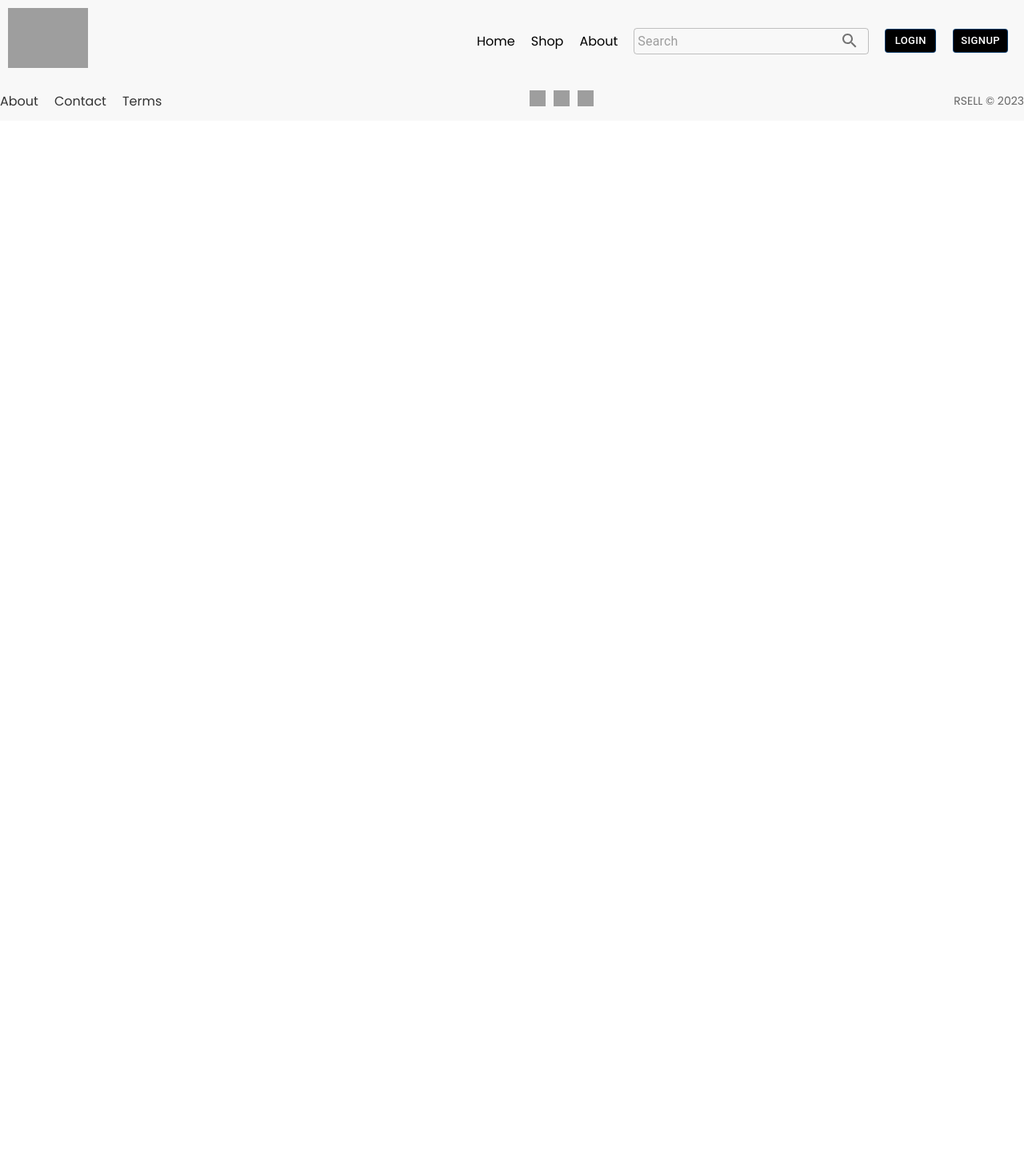
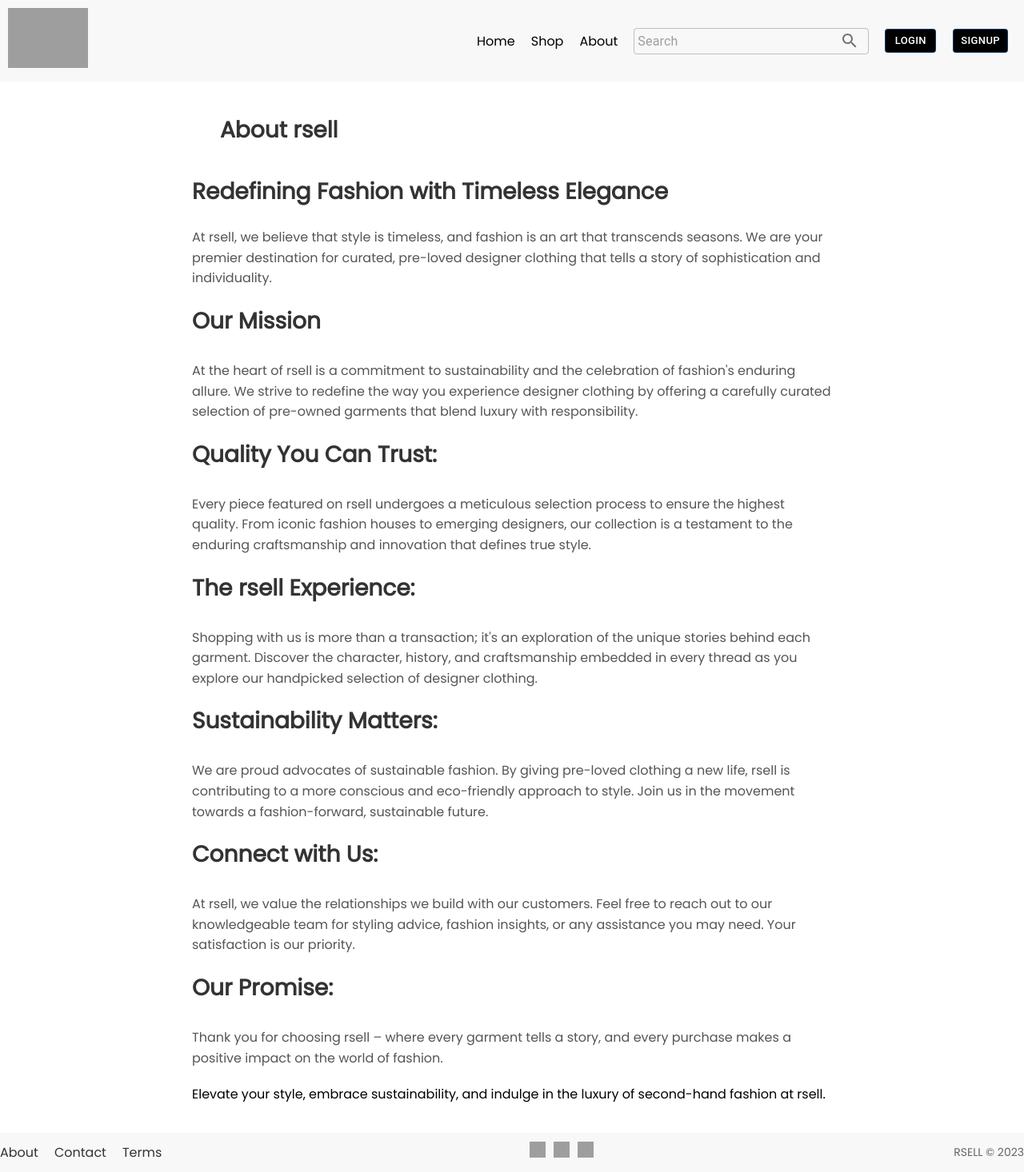
Before and after one commit to 3sier/shop-in-react, a React (Vite) app: page /about in a window 1280 px wide. Shown: the whole page at 80% size. Before the commit the page ends 800 px from the top, so only its background shows below. Built offline with nearby package versions, Linux system fonts and the light colour scheme; grey boxes are pictures that could not be loaded.

Commit message:
Added about, contact, searchbar

```diff
--- a/src/App.jsx
+++ b/src/App.jsx
@@ -15,6 +15,8 @@ import Video from "./components/Video/Walking.mp4";
 import Shop from "./components/Shop/Shop";
 import Success from "./components/success/Success";
 import Cancel from "./components/Cancel/Cancel";
+import About from "./components/About/About";
+import Contact from "./components/Contact/Contact";
 
 const App = () => {
   const [showFooter, setShowFooter] = React.useState(true);
@@ -22,7 +24,9 @@ const App = () => {
   React.useEffect(() => {
     const currentPath = window.location.pathname;
     const shouldShowFooter =
-      currentPath !== "/success" && currentPath !== "/cancel";
+      currentPath !== "/success" &&
+      currentPath !== "/cancel" &&
+      currentPath !== "/contact";
     setShowFooter(shouldShowFooter);
   }, [window.location.pathname]);
 
@@ -37,6 +41,8 @@ const App = () => {
           <Route path="/register" element={<Register />} />
           <Route path="/products/:id" element={<Productdetail />} />
           <Route path="/shop" element={<Shop />} />
+          <Route path="/about" element={<About />} />
+          <Route path="/contact" element={<Contact />} />
           <Route path="/success" element={<Success />} />
           <Route path="/cancel" element={<Cancel />} />
         </Routes>
--- /dev/null
+++ b/src/components/About/About.css
@@ -0,0 +1,26 @@
+.about-container {
+  max-width: 800px;
+  margin: 0 auto;
+  padding: 20px;
+}
+
+.about-header {
+  color: #333;
+  font-size: 28px;
+  margin-top: 20px;
+}
+
+.about-content {
+  color: #555;
+  font-size: 16px;
+  line-height: 1.6;
+  margin-bottom: 20px;
+}
+
+.about-header + .about-content {
+  margin-top: 5px;
+}
+
+.about-content:last-child {
+  margin-bottom: 0;
+}
--- /dev/null
+++ b/src/components/About/About.jsx
@@ -0,0 +1,66 @@
+import React from "react";
+import "./About.css";
+
+const About = () => {
+  return (
+    <div className="about-container">
+      <h1 className="about-header">About rsell</h1>
+      <h2 className="about-header">
+        {" "}
+        Redefining Fashion with Timeless Elegance
+      </h2>
+      <p className="about-content">
+        At rsell, we believe that style is timeless, and fashion is an art that
+        transcends seasons. We are your premier destination for curated,
+        pre-loved designer clothing that tells a story of sophistication and
+        individuality.
+      </p>
+      <h3 className="about-header">Our Mission</h3>
+      <p className="about-content">
+        At the heart of rsell is a commitment to sustainability and the
+        celebration of fashion's enduring allure. We strive to redefine the way
+        you experience designer clothing by offering a carefully curated
+        selection of pre-owned garments that blend luxury with responsibility.
+      </p>
+      <h3 className="about-header">Quality You Can Trust:</h3>
+      <p className="about-content">
+        Every piece featured on rsell undergoes a meticulous selection process
+        to ensure the highest quality. From iconic fashion houses to emerging
+        designers, our collection is a testament to the enduring craftsmanship
+        and innovation that defines true style.
+      </p>
+      <h3 className="about-header">The rsell Experience:</h3>
+      <p className="about-content">
+        Shopping with us is more than a transaction; it's an exploration of the
+        unique stories behind each garment. Discover the character, history, and
+        craftsmanship embedded in every thread as you explore our handpicked
+        selection of designer clothing.
+      </p>
+      <h3 className="about-header">Sustainability Matters:</h3>
+      <p className="about-content">
+        We are proud advocates of sustainable fashion. By giving pre-loved
+        clothing a new life, rsell is contributing to a more conscious and
+        eco-friendly approach to style. Join us in the movement towards a
+        fashion-forward, sustainable future.
+      </p>
+      <h3 className="about-header">Connect with Us:</h3>
+      <p className="about-content">
+        At rsell, we value the relationships we build with our customers. Feel
+        free to reach out to our knowledgeable team for styling advice, fashion
+        insights, or any assistance you may need. Your satisfaction is our
+        priority.
+      </p>
+      <h3 className="about-header">Our Promise:</h3>
+      <p className="about-content">
+        Thank you for choosing rsell – where every garment tells a story, and
+        every purchase makes a positive impact on the world of fashion.
+      </p>
+      <p>
+        Elevate your style, embrace sustainability, and indulge in the luxury of
+        second-hand fashion at rsell.
+      </p>
+    </div>
+  );
+};
+
+export default About;
--- /dev/null
+++ b/src/components/Contact/Contact.css
@@ -0,0 +1,34 @@
+.contact-container {
+  display: flex;
+  flex-direction: column;
+  align-items: center;
+  justify-content: center;
+  padding: 20px;
+}
+
+.contact-header {
+  font-size: 2em;
+  color: #333;
+  text-align: center;
+  margin-bottom: 20px;
+}
+
+.contact-content {
+  font-size: 1em;
+  color: #555;
+  text-align: center;
+  margin-bottom: 20px;
+}
+
+.contact-form {
+  display: flex;
+  flex-direction: column;
+}
+
+.contact-input {
+  margin-bottom: 20px;
+  padding: 10px;
+  border: 1px solid #ccc;
+  border-radius: 5px;
+  font-size: 1em;
+}
--- /dev/null
+++ b/src/components/Contact/Contact.jsx
@@ -0,0 +1,27 @@
+import React from "react";
+import "./Contact.css";
+import StyledButton from "../buttons/StyledButton";
+
+const Contact = () => {
+  return (
+    <div className="contact-container">
+      <h1 className="contact-header">Contact Us</h1>
+      <p className="contact-content">
+        If you have any questions, feel free to send us a message. We strive to
+        respond to all inquiries within 24 hours.
+      </p>
+      <form className="contact-form">
+        <input type="text" placeholder="Your name" className="contact-input" />
+        <input
+          type="email"
+          placeholder="Your email"
+          className="contact-input"
+        />
+        <textarea placeholder="Your message" className="contact-input" />
+        <StyledButton text="Send" />
+      </form>
+    </div>
+  );
+};
+
+export default Contact;
--- a/src/components/ShowProduct/ShowProduct.jsx
+++ b/src/components/ShowProduct/ShowProduct.jsx
@@ -78,7 +78,7 @@ export default function Productdetail() {
               <p>Size: {product.size}</p>
               <p>Category: {product.category}</p>
               <Box mt={2} className="product-details">
-                <CheckoutButton text="Checkout" size="small" />
+                <CheckoutButton text="Buy now" size="small" />
               </Box>
             </div>
           </Grid>
--- a/src/components/home/Home.jsx
+++ b/src/components/home/Home.jsx
@@ -2,6 +2,7 @@ import React, { useState, useEffect } from "react";
 import Video from "../../components/Video/Walking.mp4";
 import PopularBrands from "../PopularBrands/PopularBrands";
 import StaffPicks from "../StaffPicks/StaffPicks";
+import "./Home.css";
 
 const Home = () => {
   const [products, setProducts] = useState([]);
```
Also changed, not shown: src/components/SearchBar/SearchBar.css (+7 -0 lines), src/components/SearchBar/SearchBar.jsx (+45 -0 lines), src/components/home/Home.css (+38 -0 lines), src/components/Cart/cart.jsx (deleted).
